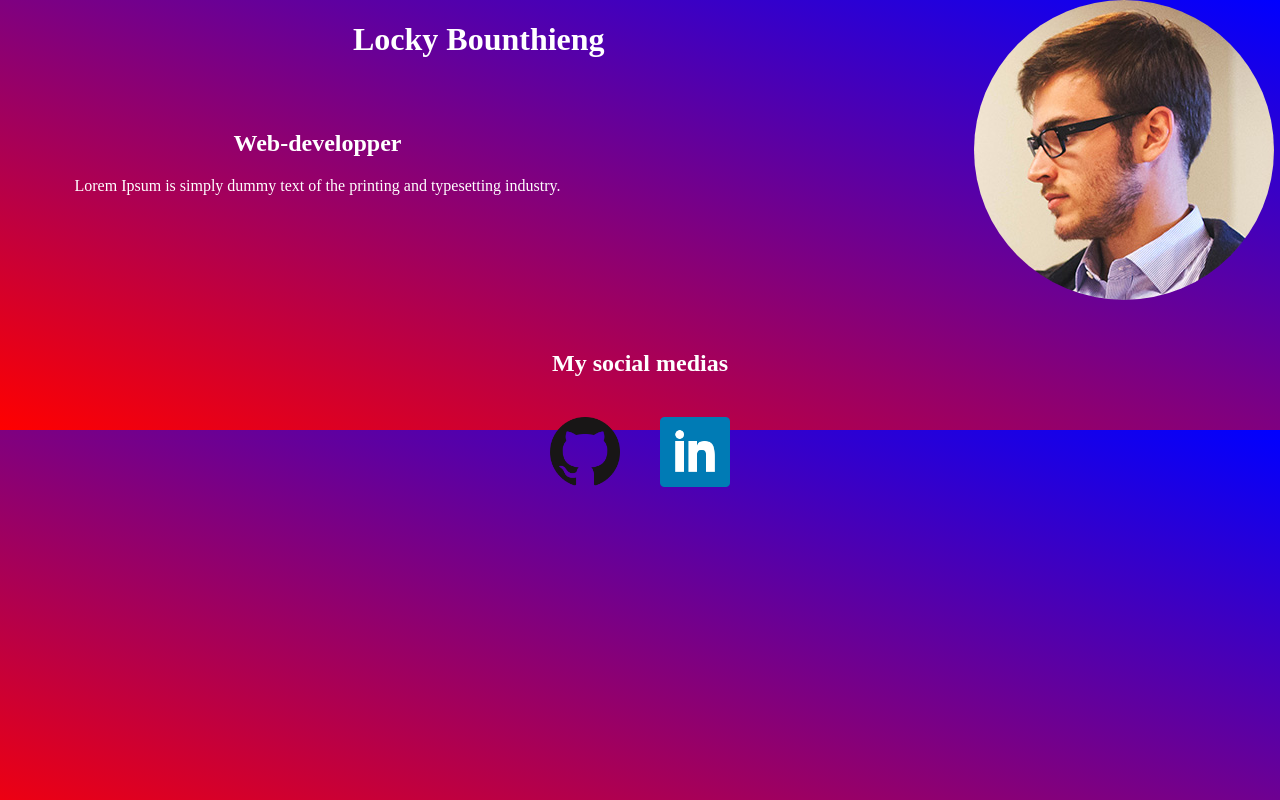
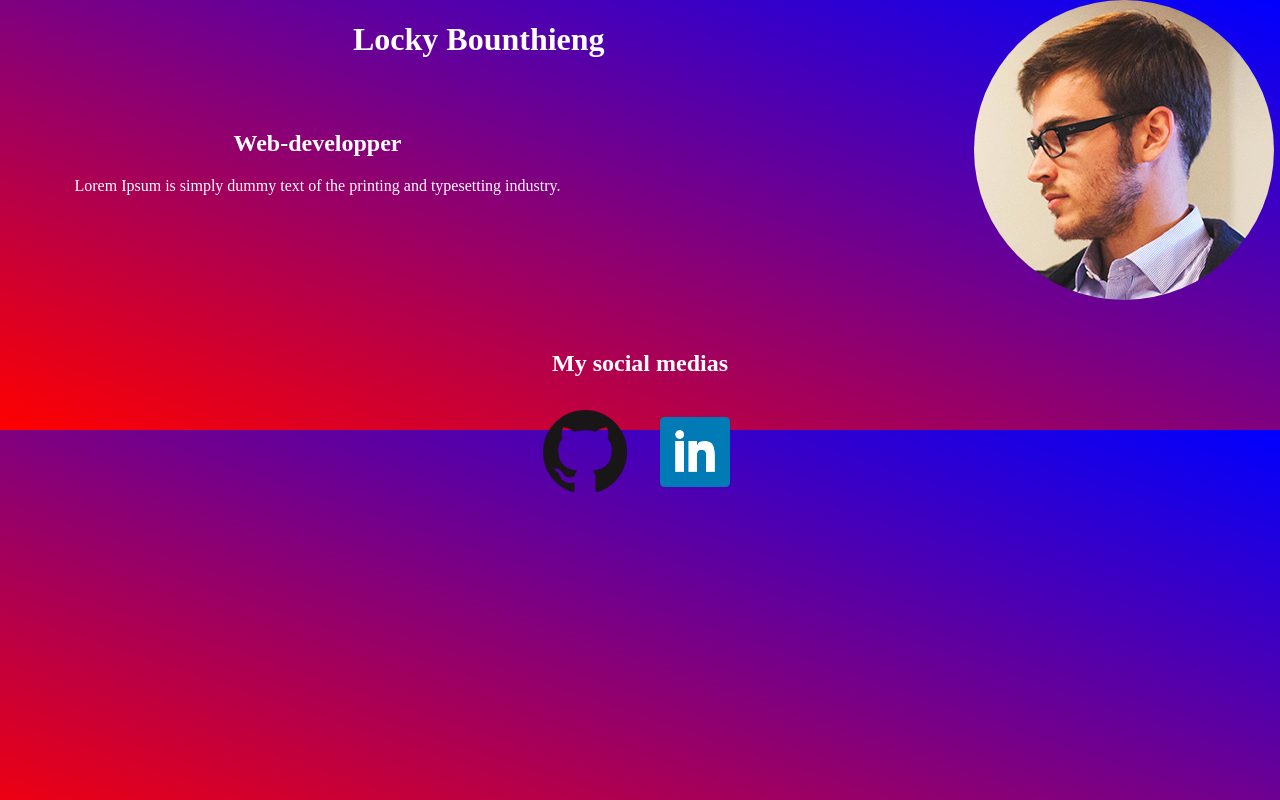
Before and after one commit to LockyBounty/My-CV, a plain HTML site: page index2.html in a window 1280 px wide. In both pictures the pointer is over the picture 585 px from the left and 451 px from the top of the page. Drawn offline with Linux system fonts and the light colour scheme.

Commit message:
added scale1.2 on hover

```diff
--- a/style2.css
+++ b/style2.css
@@ -64,7 +64,14 @@ body {
   max-width:70px;
   max-height: 70px;
   padding: 20px;
+
 }
+.logo:hover {
+
+  transform: scale(1.2);
+}
+
+
 .rounded {
 	width: 300px;
 	margin:auto;
```
